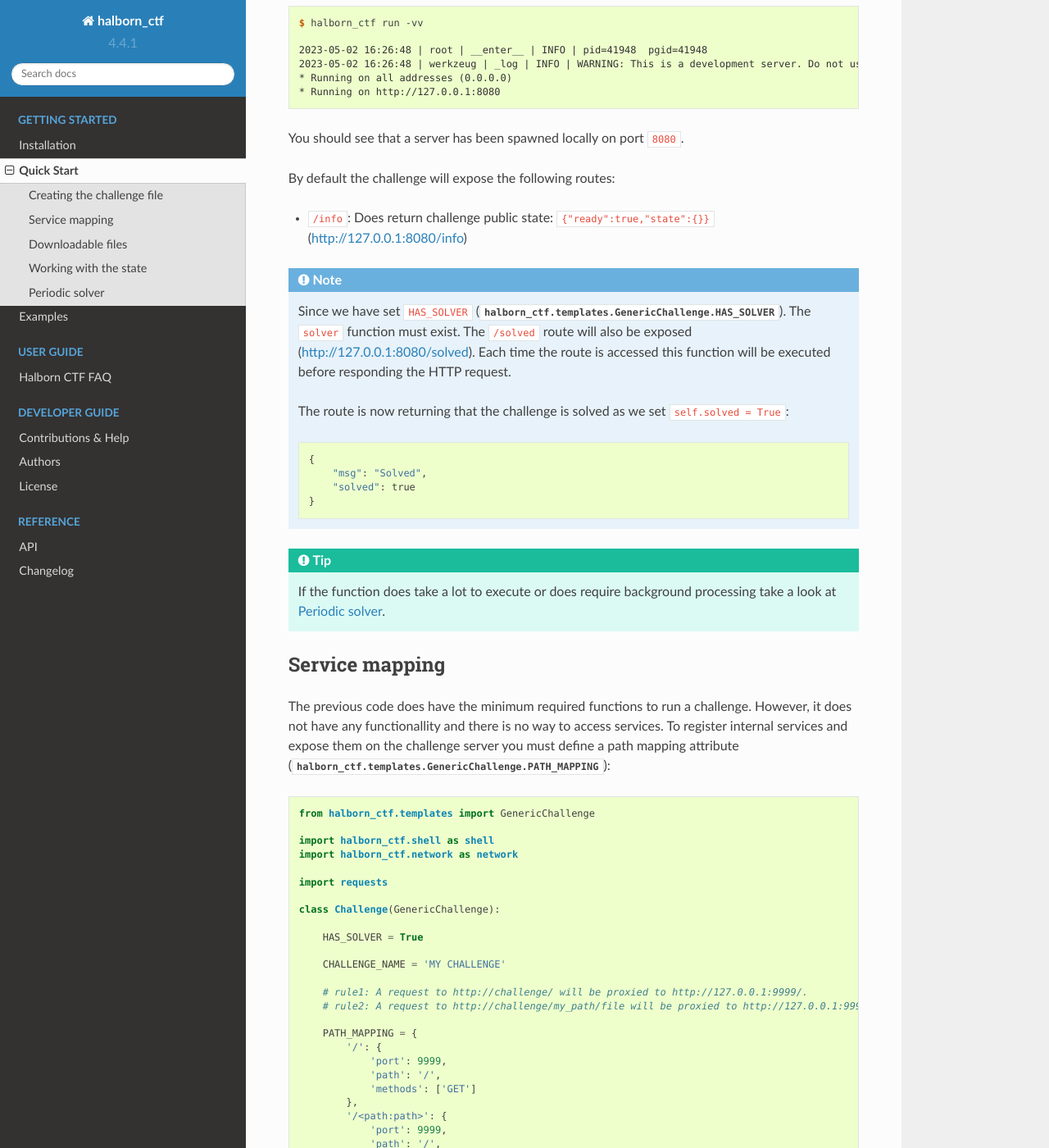
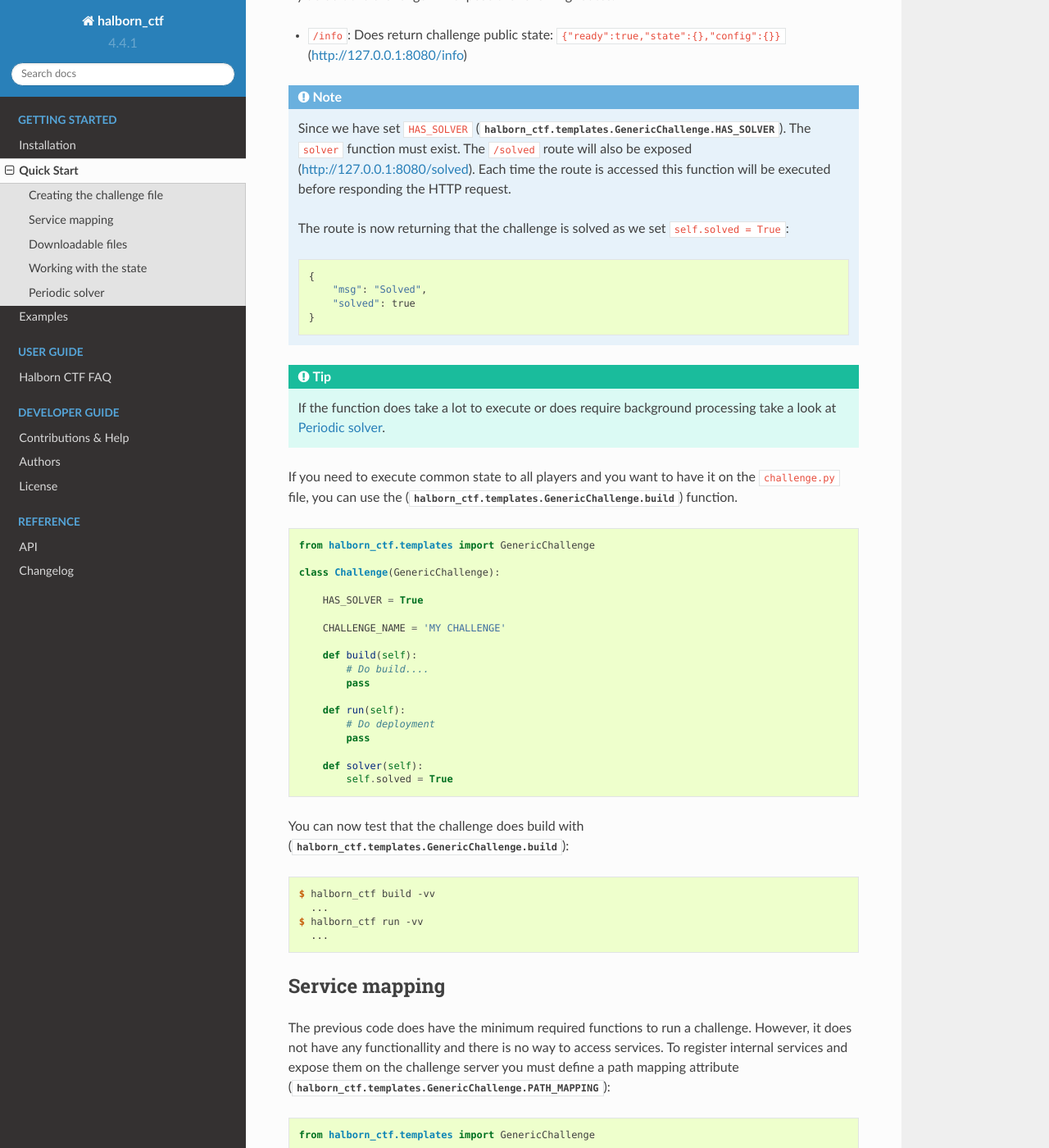
Before and after one commit to HalbornAcademy/halborn_ctf, a Sphinx documentation site: the page built from docs/src/getting_started/quick_start.rst, in a window 1280 px wide and 1400 px high, scrolled down 1124 px. Shown: the whole window at 82% size. Built offline with Sphinx 7.4.7 and the Read the Docs theme 2.0.0, drawn with Linux system fonts in a browser that asks for light colours; some of the changed text lies outside the part shown.

Commit message:
Having build on the documentation as optional

```diff
--- a/docs/src/getting_started/examples.rst
+++ b/docs/src/getting_started/examples.rst
@@ -19,10 +19,6 @@ Minimal template:
 
         PATH_MAPPING = {
         }
-
-        # optional
-        def build(self):
-            pass
 
         def run(self):
             pass
--- a/docs/src/getting_started/quick_start.rst
+++ b/docs/src/getting_started/quick_start.rst
@@ -42,12 +37,6 @@ Over an existing or empty folder with the files that are required by the challen
         def solver(self):
             self.solved = True
 
-
-You can now test that the challenge does build with (:mod:`halborn_ctf.templates.GenericChallenge.build`):
-
-.. code-block:: console
-
-    $ halborn_ctf build -vv
 
 Check that the challenge can run (:mod:`halborn_ctf.templates.GenericChallenge.run`):
 
@@ -65,7 +54,7 @@ You should see that a server has been spawned locally on port ``8080``.
 
 By default the challenge will expose the following routes:
 
-- ``/info``: Does return challenge public state: ``{"ready":true,"state":{}}`` (http://127.0.0.1:8080/info)
+- ``/info``: Does return challenge public state: ``{"ready":true,"state":{},"config":{}}`` (http://127.0.0.1:8080/info)
 
 
 .. note::
@@ -81,6 +70,39 @@ By default the challenge will expose the following routes:
 
 .. tip::
     If the function does take a lot to execute or does require background processing take a look at :ref:`periodic-solver`.
+
+
+If you need to execute common state to all players and you want to have it on the ``challenge.py`` file, you can use the (:mod:`halborn_ctf.templates.GenericChallenge.build`) function.
+
+.. code::
+
+    from halborn_ctf.templates import GenericChallenge
+
+    class Challenge(GenericChallenge):
+
+        HAS_SOLVER = True
+
+        CHALLENGE_NAME = 'MY CHALLENGE'
+
+        def build(self):
+            # Do build....
+            pass
+
+        def run(self):
+            # Do deployment
+            pass
+
+        def solver(self):
+            self.solved = True
+
+You can now test that the challenge does build with (:mod:`halborn_ctf.templates.GenericChallenge.build`):
+
+.. code-block:: console
+
+    $ halborn_ctf build -vv
+      ...
+    $ halborn_ctf run -vv
+      ...
 
 
 Service mapping
```
Also changed, not shown: other parts of docs/src/getting_started/quick_start.rst (+0 -25 lines), 1 other file.
